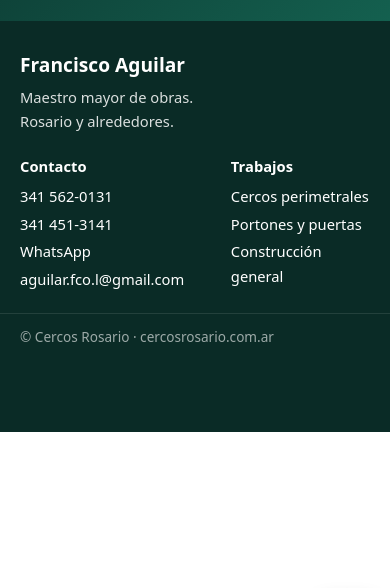
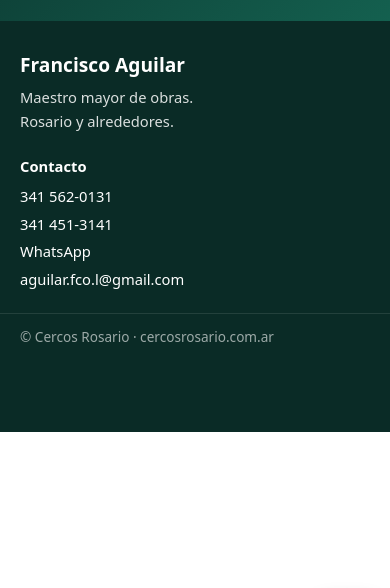
Before and after one commit to ArielLevet/cercos-rosario-static, a plain HTML site: page 404.html in a window 390 px wide. Shown: the part 177-765 px from the top of the page. Drawn offline with Linux system fonts and the light colour scheme.

Commit message:
Remove Trabajos column from footer
Co-Authored-By: Claude Sonnet 5.5 <noreply@anthropic.com>

```diff
--- a/404.html
+++ b/404.html
@@ -72,14 +72,6 @@
           <li><a href="mailto:aguilar.fco.l@gmail.com">aguilar.fco.l@gmail.com</a></li>
         </ul>
       </div>
-      <div>
-        <strong>Trabajos</strong>
-        <ul>
-          <li><a href="cercos-perimetrales.html">Cercos perimetrales</a></li>
-          <li><a href="portones-puertas.html">Portones y puertas</a></li>
-          <li><a href="construccion-general.html">Construcción general</a></li>
-        </ul>
-      </div>
     </div>
     <p class="wrap copyright">© Cercos Rosario · cercosrosario.com.ar</p>
   </footer>
--- a/style.css
+++ b/style.css
@@ -247,10 +247,9 @@ ul { margin: 0; padding: 0; list-style: none; }
 .copyright { margin: 2rem auto 0; padding-top: 1rem; border-top: 1px solid rgba(255, 255, 255, .15); font-size: .85rem; opacity: .7; }
 
 @media (max-width: 40rem) {
-  /* Pie: nombre arriba a lo ancho; contacto y trabajos lado a lado */
+  /* Pie compacto en celular */
   .site-footer { padding-top: 1.75rem; font-size: .92rem; }
-  .footer-grid { grid-template-columns: 1.4fr 1fr; gap: 1.25rem 1rem; }
-  .footer-grid > div:first-child { grid-column: 1 / -1; }
+  .footer-grid { grid-template-columns: 1fr; gap: 1.25rem; }
   .footer-grid > div:first-child p { margin-bottom: 0; }
   .site-footer strong { margin-bottom: .3rem; }
   .site-footer li { padding: .1rem 0; overflow-wrap: anywhere; }
```
Also changed, not shown: cercos-perimetrales.html (+0 -8 lines), construccion-general.html (+0 -8 lines), contacto.html (+0 -8 lines), index.html (+0 -8 lines), portones-puertas.html (+0 -8 lines).
